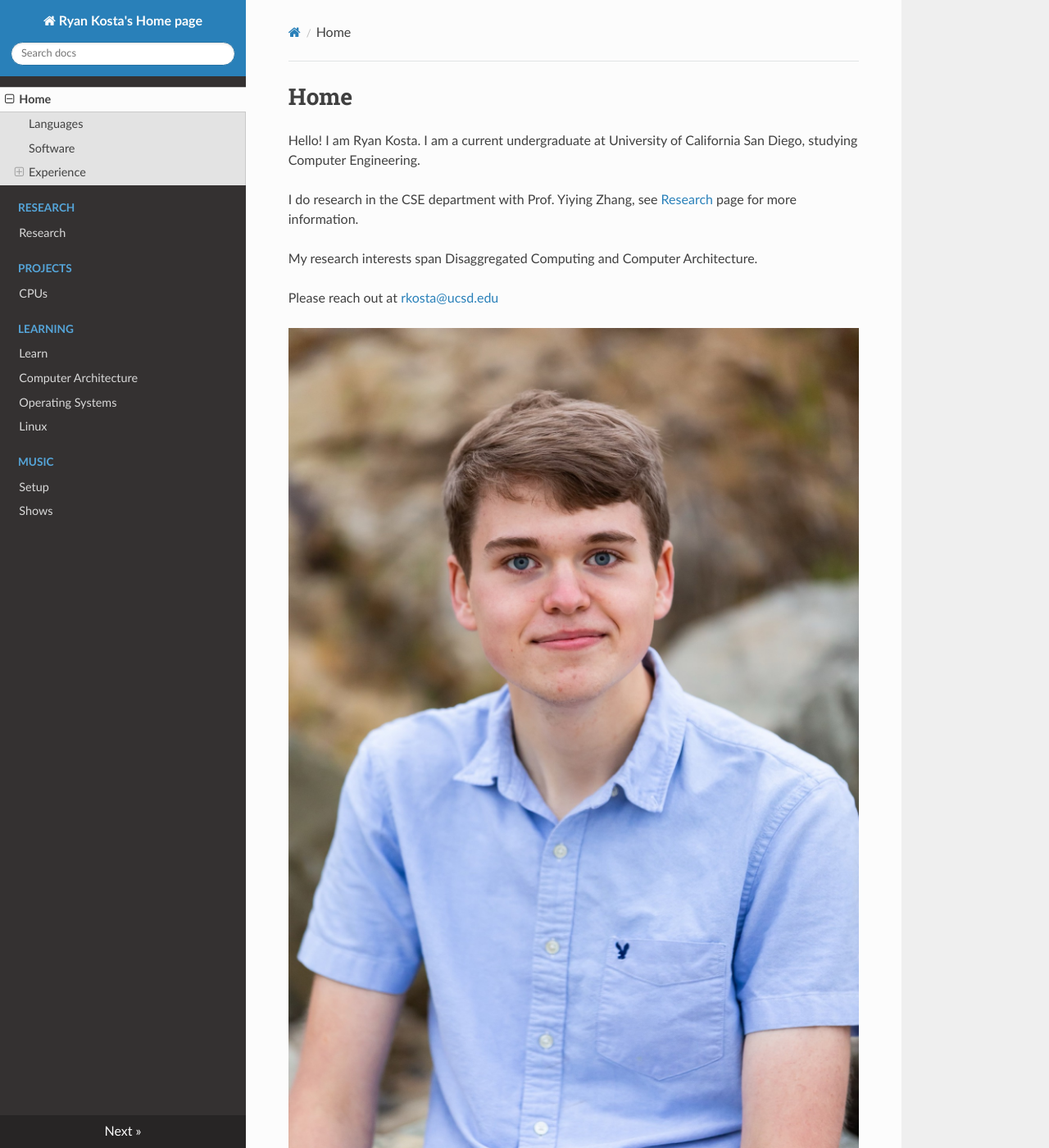
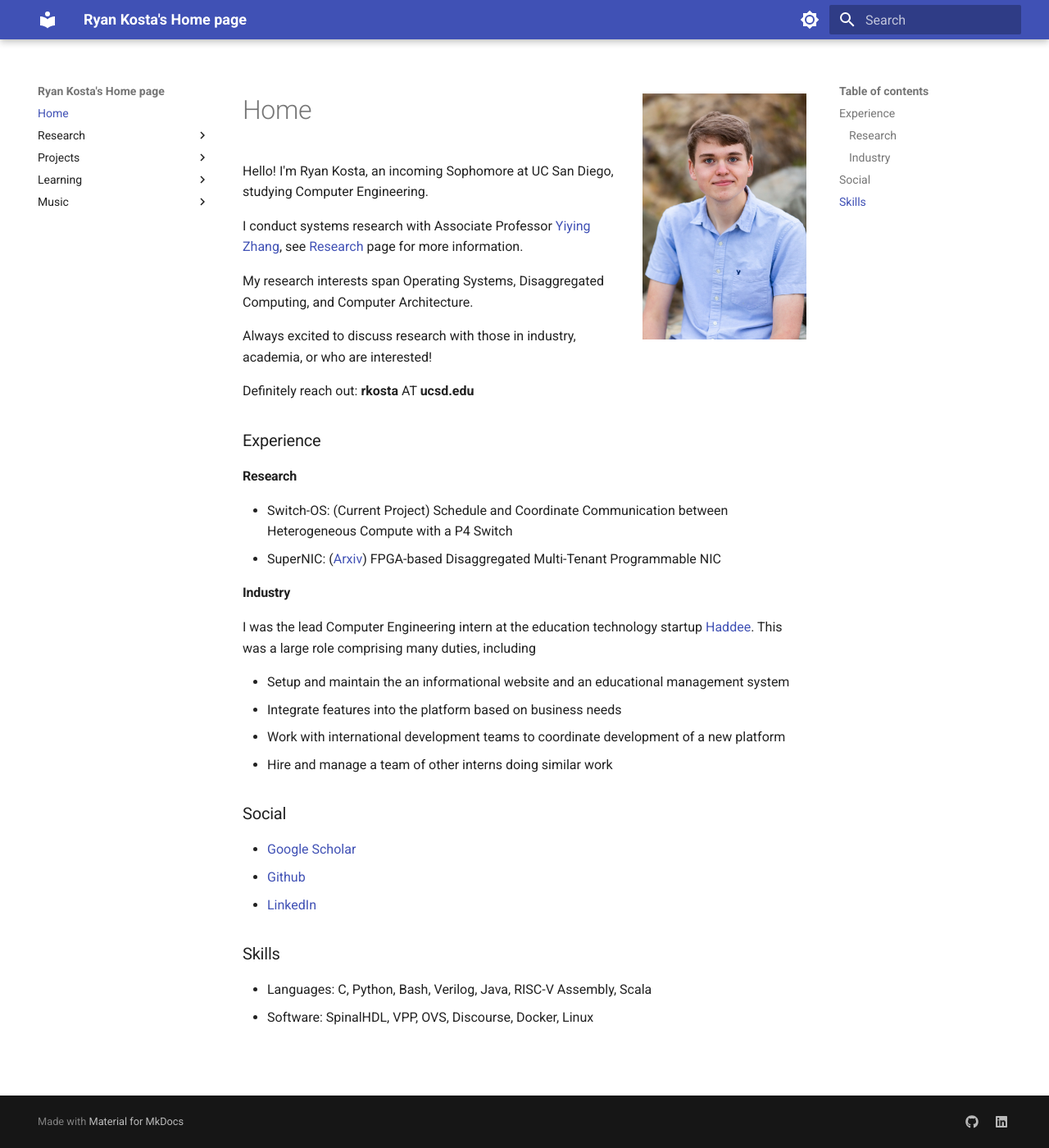
Before and after one commit to ryankosta/ryankosta.github.io, an MkDocs documentation site: the page built from docs/index.md, in a window 1280 px wide and 1400 px high. Shown: the whole window at 82% size. Built offline with MkDocs 1.6.1 and Material for MkDocs 9.7.7, drawn with Linux system fonts in a browser that asks for light colours; nearby versions of some CDN libraries; some of the changed text lies outside the part shown.

Commit message:
Add info

```diff
--- a/docs/index.md
+++ b/docs/index.md
@@ -1,35 +1,21 @@
+![portrait](me.jpeg){: align=right style="height:300px;width:200px;"}
 # Home
+Hello! I'm Ryan Kosta, an incoming Sophomore at UC San Diego, studying Computer Engineering.
 
-Hello! I am Ryan Kosta. I am a current undergraduate at University of California San Diego, studying Computer Engineering.
+I conduct systems research with Associate Professor [Yiying Zhang](https://cseweb.ucsd.edu/~yiying/), see [Research](research/research/) page for more information.
 
-I do research in the CSE department with Prof. Yiying Zhang, see [Research](research/research/) page for more information.
+My research interests span Operating Systems, Disaggregated Computing, and Computer Architecture.
 
-My research interests span Disaggregated Computing and Computer Architecture.
+Always excited to discuss research with those in industry, academia, or who are interested!
 
-Please reach out at [rkosta@ucsd.edu](rkosta@ucsd.edu)
+Definitely reach out: **rkosta** AT **ucsd.edu**
 
-![portrait](me.jpeg)
-
-
-### Languages
-- C
-- Bash
-- Python
-- Verilog
-- Java
-- Scala
-- SpinalHDL
-- Rust
-### Software
-- Linux
-- VPP
-- OVS
-- Pandas
-- Discourse
 
 ### Experience
 #### Research
-##### Disaggregating and consolidating Network functionalities with [SuperNIC](https://arxiv.org/abs/2109.07744)
+- Switch-OS: (Current Project) Schedule and Coordinate Communication between Heterogeneous Compute with a P4 Switch
+- SuperNIC: ([Arxiv](https://arxiv.org/abs/2109.07744))
+FPGA-based Disaggregated Multi-Tenant Programmable NIC
 
 #### Industry
 I was the lead Computer Engineering intern at the education technology startup [Haddee](https://haddee.com). This was a large role comprising many duties, including
@@ -38,3 +24,12 @@ I was the lead Computer Engineering intern at the education technology startup [
 - Integrate features into the platform based on business needs
 - Work with international development teams to coordinate development of a new platform
 - Hire and manage a team of other interns doing similar work
+
+### Social
+- [Google Scholar](https://scholar.google.com/citations?user=RVvydmkAAAA)
+- [Github](https://github.com/ryankosta)
+- [LinkedIn](https://www.linkedin.com/in/ryankosta/)
+
+### Skills
+- Languages: C, Python, Bash, Verilog, Java, RISC-V Assembly, Scala
+- Software: SpinalHDL, VPP, OVS, Discourse, Docker, Linux
--- a/mkdocs.yml
+++ b/mkdocs.yml
@@ -16,4 +16,26 @@ nav:
     - "Setup" : music/setup.md
     - "Shows" : music/shows.md
 theme:
-  name: readthedocs
+  name: material
+  palette:
+    # Palette toggle for light mode
+    - media: "(prefers-color-scheme: light)"
+      scheme: default
+      toggle:
+        icon: material/brightness-7
+        name: Switch to dark mode
+    # Palette toggle for dark mode
+    - media: "(prefers-color-scheme: dark)"
+      scheme: slate
+      toggle:
+        icon: material/brightness-4
+        name: Switch to light mode
+markdown_extensions:
+  - attr_list
+  - md_in_html
+extra:
+  social:
+    - icon: fontawesome/brands/github
+      link: https://github.com/ryankosta
+    - icon: fontawesome/brands/linkedin
+      link: https://www.linkedin.com/in/ryankosta/
```
Also changed, not shown: docs/projects/cpus.md (+2 -0 lines).
